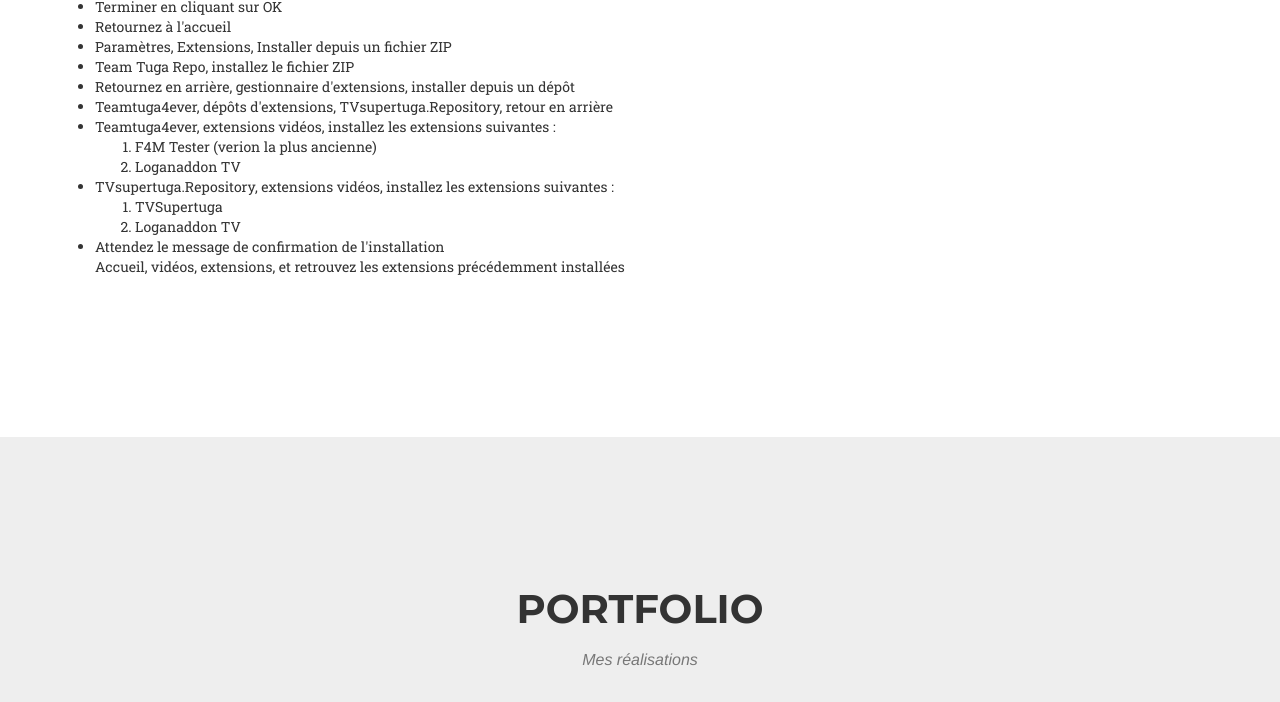
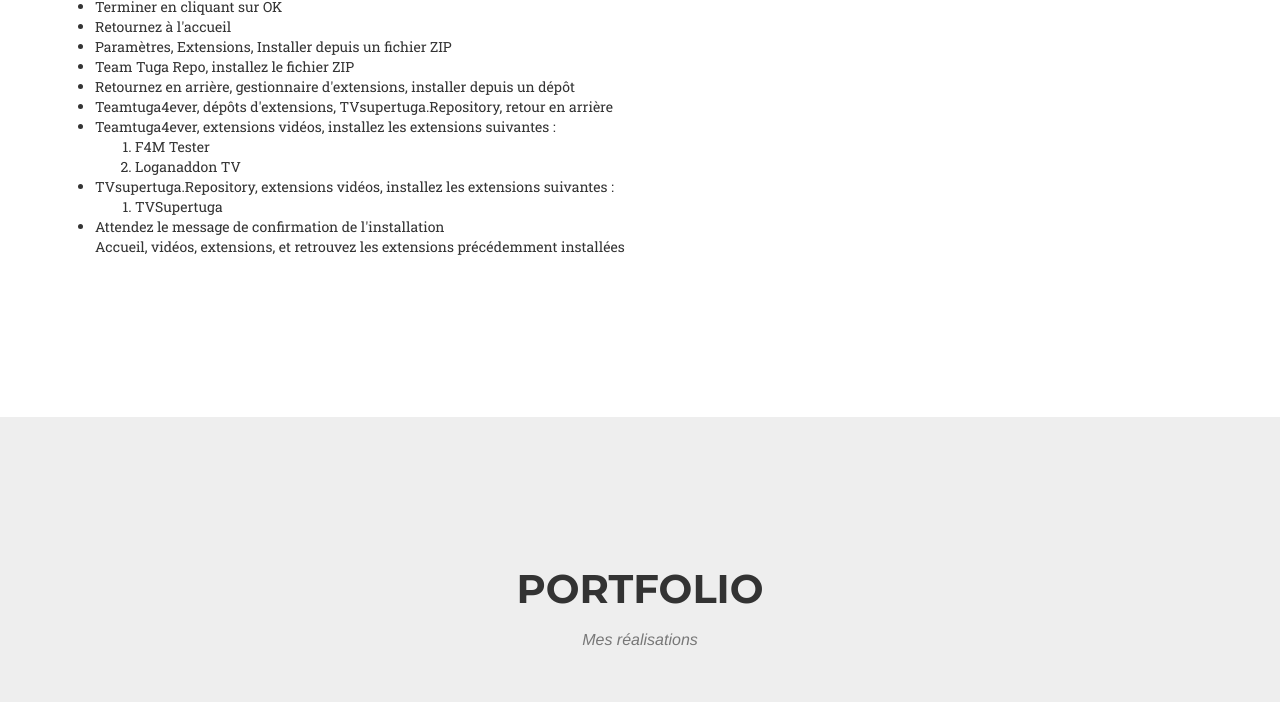
Before and after one commit to ObryanVerheyde/osmc-tutorial, a website: page index.html in a window 1280 px wide. Shown: the part 4957-5659 px from the top of the page. Drawn offline with nearby package versions, Linux system fonts and the light colour scheme; a web font is replaced by a local one.

Commit message:
F4M Tester change link

```diff
--- a/index.html
+++ b/index.html
@@ -549,7 +549,7 @@
                           Teamtuga4ever, extensions vidéos, installez les extensions suivantes :
                           <ol>
                             <li>
-                              F4M Tester (verion la plus ancienne)
+                              F4M Tester
                             </li>
                             <li>
                               Loganaddon TV
@@ -561,9 +561,6 @@
                           <ol>
                             <li>
                               TVSupertuga
-                            </li>
-                            <li>
-                              Loganaddon TV
                             </li>
                           </ol>
                         </li>
```
